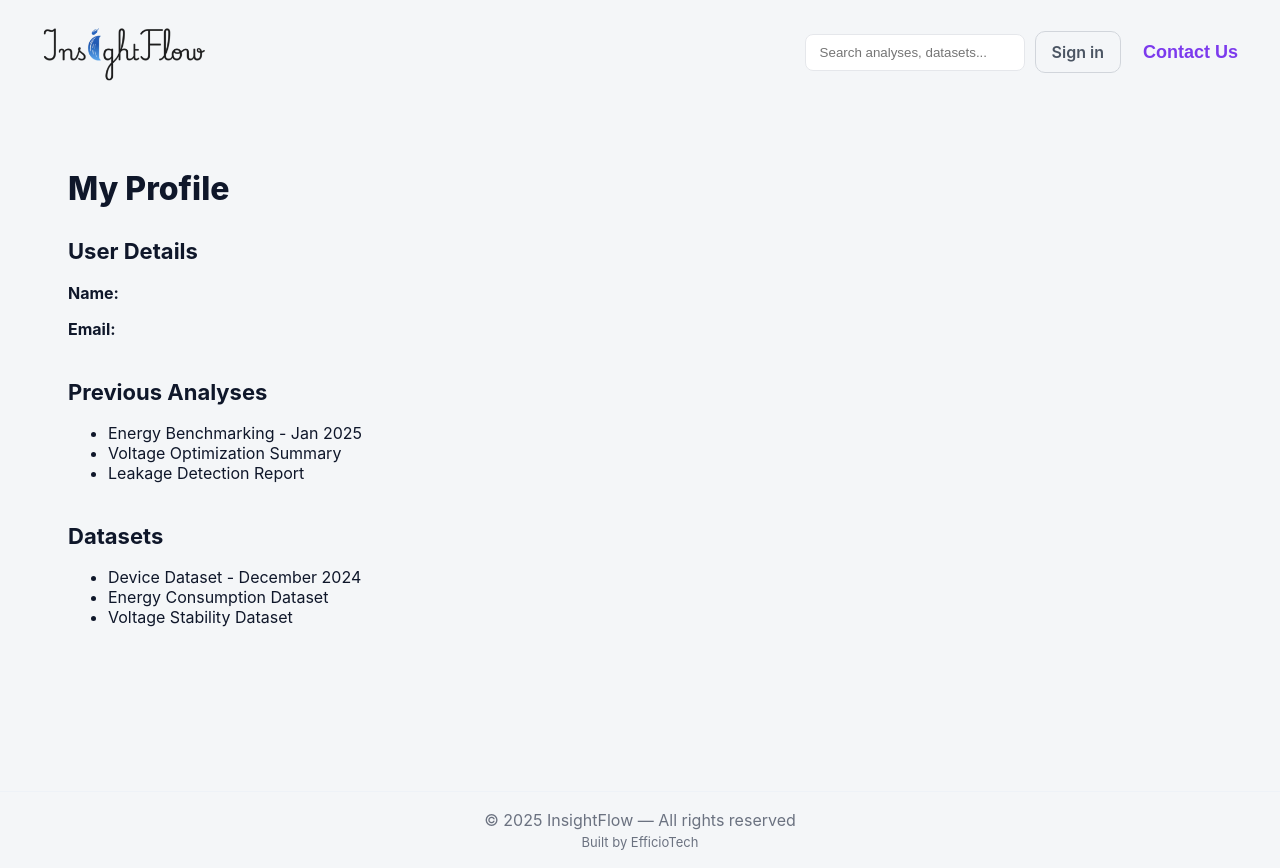
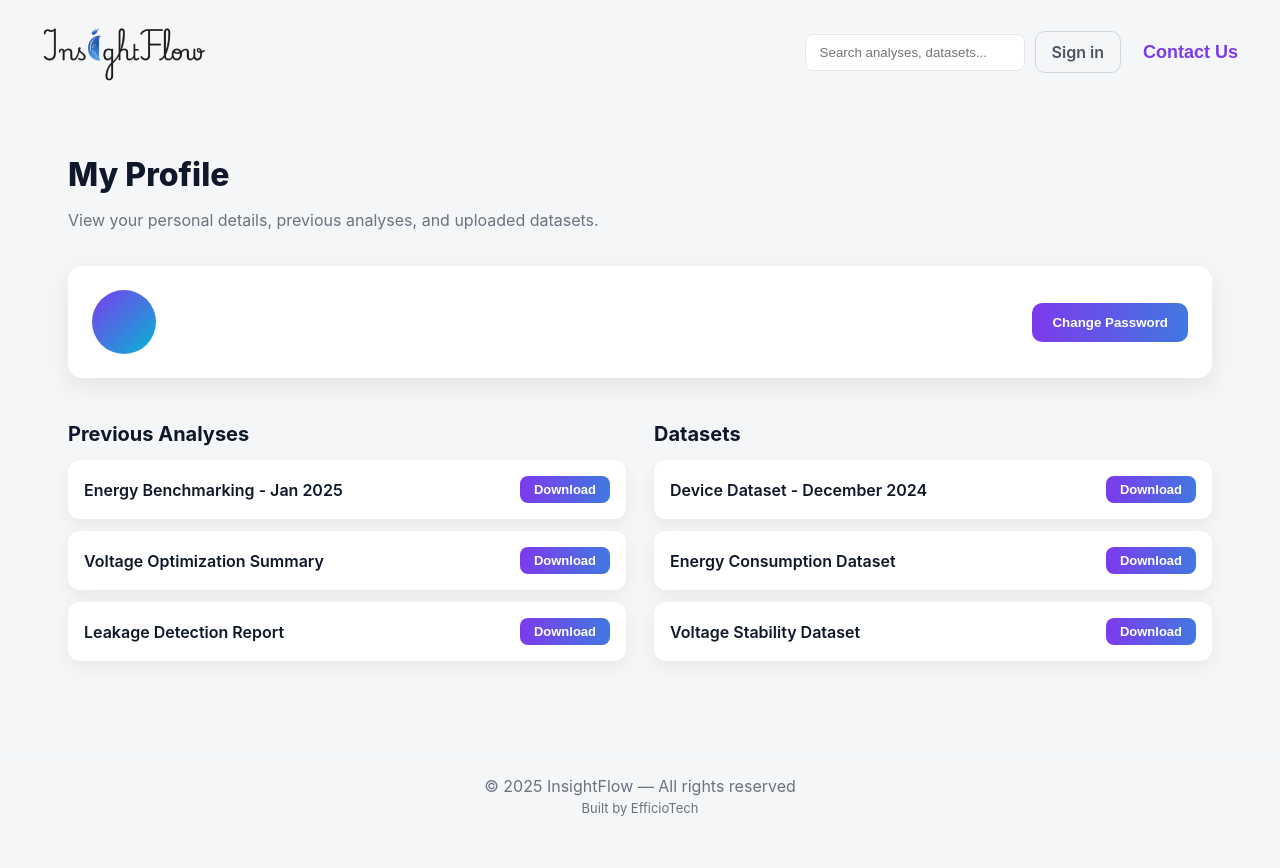
Before and after one commit to shuvaBiswas2018/report-generator, a React (Create React App) app in the folder frontend/: page /my-profile in a window 1280 px wide. After the commit the page ends 834 px from the top, so only its background shows below. Built offline with nearby package versions, Linux system fonts and the light colour scheme.

Commit message:
feat: Enhance MyProfile component with password management and improved UI

```diff
--- a/frontend/src/pages/MyProfile.jsx
+++ b/frontend/src/pages/MyProfile.jsx
@@ -1,48 +1,261 @@
-import React from 'react';
-import { useAuth } from '../auth/AuthProvider';
+// src/components/MyProfile.jsx
+import React, { useState } from "react";
+import { useAuth } from "../auth/AuthProvider";
 
 export default function MyProfile() {
   const { user } = useAuth();
 
-  // These can be fetched from DB or API later
+  /* ---------------- PASSWORD UI STATE ---------------- */
+  const [showPasswordBox, setShowPasswordBox] = useState(false);
+  const [currentPassword, setCurrentPassword] = useState("");
+  const [newPassword, setNewPassword] = useState("");
+  const [confirmPassword, setConfirmPassword] = useState("");
+  const [savingPassword, setSavingPassword] = useState(false);
+
+  /* ---------------- MOCK DATA ---------------- */
   const previousAnalyses = [
-    "Energy Benchmarking - Jan 2025",
-    "Voltage Optimization Summary",
-    "Leakage Detection Report",
+    { name: "Energy Benchmarking - Jan 2025", file: "energy_benchmark_jan_2025.pdf" },
+    { name: "Voltage Optimization Summary", file: "voltage_optimization.pdf" },
+    { name: "Leakage Detection Report", file: "leakage_detection.pdf" },
   ];
 
   const datasets = [
-    "Device Dataset - December 2024",
-    "Energy Consumption Dataset",
-    "Voltage Stability Dataset"
+    { name: "Device Dataset - December 2024", file: "device_dataset_dec_2024.xlsx" },
+    { name: "Energy Consumption Dataset", file: "energy_consumption.csv" },
+    { name: "Voltage Stability Dataset", file: "voltage_stability.xlsx" },
   ];
 
+  const handleDownload = (file) => {
+    alert(`Downloading: ${file}`);
+  };
+
+  /* ---------------- PASSWORD SAVE ---------------- */
+  const handlePasswordChange = async () => {
+    if (!currentPassword || !newPassword || !confirmPassword) {
+      return alert("Please fill all password fields");
+    }
+
+    if (newPassword !== confirmPassword) {
+      return alert("New password and confirm password do not match");
+    }
+
+    setSavingPassword(true);
+
+    // 🔗 Replace with real backend API later
+    setTimeout(() => {
+      alert("Password updated successfully");
+      setCurrentPassword("");
+      setNewPassword("");
+      setConfirmPassword("");
+      setSavingPassword(false);
+      setShowPasswordBox(false);
+    }, 1200);
+  };
+
   return (
-    <div style={{ padding: "120px 40px" }}>
-      <h1 style={{ fontSize: 32, fontWeight: 800 }}>My Profile</h1>
+    <div className="pf-page">
+      <div style={{ maxWidth: 1200, margin: "0 auto", padding: "90px 24px 40px" }}>
 
-      {/* USER DETAILS */}
-      <section style={{ marginTop: 30 }}>
-        <h2 style={{ fontSize: 22, fontWeight: 700 }}>User Details</h2>
-        <p><strong>Name:</strong> {user?.name}</p>
-        <p><strong>Email:</strong> {user?.email}</p>
-      </section>
+        {/* PAGE HEADER */}
+        <div style={{ marginBottom: 36 }}>
+          <h1 style={{ fontSize: 32, fontWeight: 800, marginBottom: 6 }}>
+            My Profile
+          </h1>
+          <p className="pf-muted">
+            View your personal details, previous analyses, and uploaded datasets.
+          </p>
+        </div>
 
-      {/* PREVIOUS ANALYSES */}
-      <section style={{ marginTop: 40 }}>
-        <h2 style={{ fontSize: 22, fontWeight: 700 }}>Previous Analyses</h2>
-        <ul>
-          {previousAnalyses.map((a, i) => <li key={i}>{a}</li>)}
-        </ul>
-      </section>
+        {/* USER INFO CARD */}
+        <div
+          style={{
+            background: "#fff",
+            borderRadius: 14,
+            padding: 24,
+            boxShadow: "0 8px 24px rgba(0,0,0,0.08)",
+            display: "flex",
+            justifyContent: "space-between",
+            alignItems: "center",
+            marginBottom: 24,
+          }}
+        >
+          {/* LEFT */}
+          <div style={{ display: "flex", alignItems: "center", gap: 18 }}>
+            <div
+              style={{
+                width: 64,
+                height: 64,
+                borderRadius: "50%",
+                background: "linear-gradient(135deg,#7c3aed,#06b6d4)",
+                display: "flex",
+                alignItems: "center",
+                justifyContent: "center",
+                color: "#fff",
+                fontSize: 24,
+                fontWeight: 800,
+              }}
+            >
+              {user?.name?.charAt(0).toUpperCase()}
+            </div>
 
-      {/* DATASETS */}
-      <section style={{ marginTop: 40 }}>
-        <h2 style={{ fontSize: 22, fontWeight: 700 }}>Datasets</h2>
-        <ul>
-          {datasets.map((d, i) => <li key={i}>{d}</li>)}
-        </ul>
-      </section>
+            <div>
+              <h2 style={{ margin: 0, fontSize: 20, fontWeight: 700 }}>
+                {user?.name}
+              </h2>
+              <p style={{ margin: "4px 0 0", color: "#6b7280" }}>
+                {user?.email}
+              </p>
+            </div>
+          </div>
+
+          {/* RIGHT */}
+          <button
+            className="btn-primary"
+            onClick={() => setShowPasswordBox(!showPasswordBox)}
+          >
+            Change Password
+          </button>
+        </div>
+
+        {/* CHANGE PASSWORD PANEL */}
+        {showPasswordBox && (
+          <div
+            style={{
+              background: "#fff",
+              borderRadius: 14,
+              padding: 24,
+              boxShadow: "0 8px 24px rgba(0,0,0,0.08)",
+              marginBottom: 40,
+              maxWidth: 520,
+            }}
+          >
+            <h3 style={{ fontWeight: 700, marginBottom: 16 }}>
+              Update Password
+            </h3>
+
+            <div style={{ display: "grid", gap: 14 }}>
+              <div>
+                <label className="if-label">Current Password</label>
+                <input
+                  className="pf-input"
+                  type="password"
+                  value={currentPassword}
+                  onChange={(e) => setCurrentPassword(e.target.value)}
+                />
+              </div>
+
+              <div>
+                <label className="if-label">New Password</label>
+                <input
+                  className="pf-input"
+                  type="password"
+                  value={newPassword}
+                  onChange={(e) => setNewPassword(e.target.value)}
+                />
+              </div>
+
+              <div>
+                <label className="if-label">Confirm New Password</label>
+                <input
+                  className="pf-input"
+                  type="password"
+                  value={confirmPassword}
+                  onChange={(e) => setConfirmPassword(e.target.value)}
+                />
+              </div>
+            </div>
+
+            <div style={{ marginTop: 20, display: "flex", gap: 12 }}>
+              <button
+                className="btn-primary"
+                disabled={savingPassword}
+                onClick={handlePasswordChange}
+              >
+                {savingPassword ? "Updating..." : "Update Password"}
+              </button>
+
+              <button
+                className="pf-ghost"
+                onClick={() => setShowPasswordBox(false)}
+              >
+                Cancel
+              </button>
+            </div>
+          </div>
+        )}
+
+        {/* GRID */}
+        <div
+          style={{
+            display: "grid",
+            gridTemplateColumns: "1fr 1fr",
+            gap: 28,
+          }}
+        >
+          {/* PREVIOUS ANALYSES */}
+          <section>
+            <h3 style={{ fontSize: 20, fontWeight: 700, marginBottom: 14 }}>
+              Previous Analyses
+            </h3>
+
+            {previousAnalyses.map((item, index) => (
+              <div
+                key={index}
+                style={{
+                  background: "#fff",
+                  borderRadius: 12,
+                  padding: 16,
+                  marginBottom: 12,
+                  display: "flex",
+                  justifyContent: "space-between",
+                  alignItems: "center",
+                  boxShadow: "0 6px 18px rgba(0,0,0,0.06)",
+                }}
+              >
+                <span style={{ fontWeight: 600 }}>{item.name}</span>
+                <button
+                  className="btn-primary small"
+                  onClick={() => handleDownload(item.file)}
+                >
+                  Download
+                </button>
+              </div>
+            ))}
+          </section>
+
+          {/* DATASETS */}
+          <section>
+            <h3 style={{ fontSize: 20, fontWeight: 700, marginBottom: 14 }}>
+              Datasets
+            </h3>
+
+            {datasets.map((item, index) => (
+              <div
+                key={index}
+                style={{
+                  background: "#fff",
+                  borderRadius: 12,
+                  padding: 16,
+                  marginBottom: 12,
+                  display: "flex",
+                  justifyContent: "space-between",
+                  alignItems: "center",
+                  boxShadow: "0 6px 18px rgba(0,0,0,0.06)",
+                }}
+              >
+                <span style={{ fontWeight: 600 }}>{item.name}</span>
+                <button
+                  className="btn-primary small"
+                  onClick={() => handleDownload(item.file)}
+                >
+                  Download
+                </button>
+              </div>
+            ))}
+          </section>
+        </div>
+
+      </div>
     </div>
   );
 }
```
Also changed, not shown: frontend/src/components/EnergyAnalysis.jsx (+43 -66 lines).
